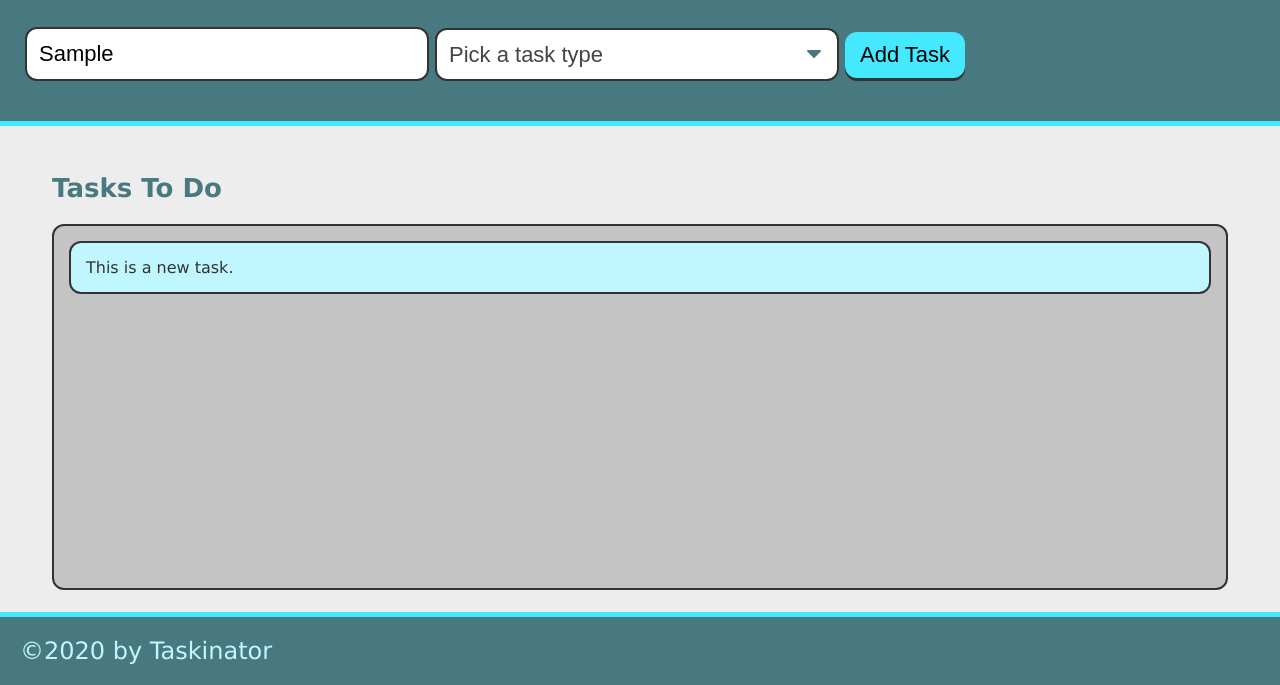
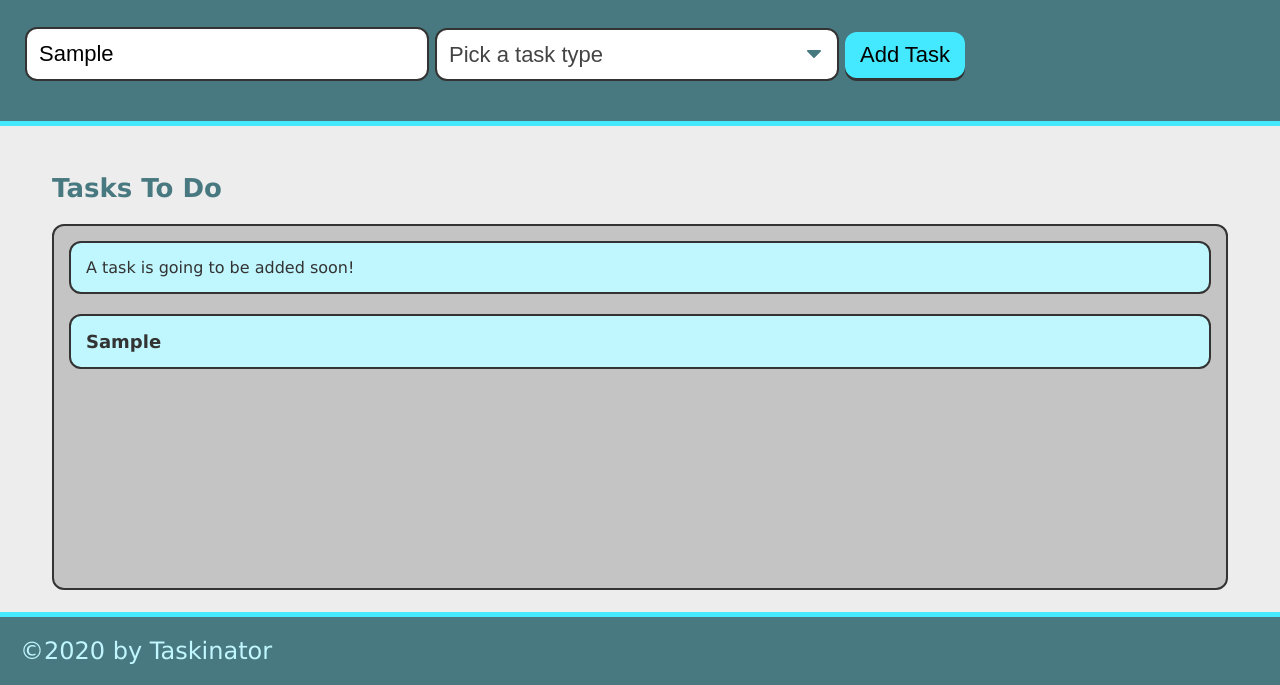
Before and after one commit to dgomez88/taskinator, a plain HTML site: page index.html in a window 1280 px wide. Both pictures are taken after typing "Sample" into the empty fields and a click on the button "Add Task". Shown: the part 115-800 px from the top of the page. Drawn offline with Linux system fonts and the light colour scheme.

Commit message:
capture form field values

```diff
--- a/assets/js/script.js
+++ b/assets/js/script.js
@@ -3,11 +3,24 @@ var tasksToDoEl = document.querySelector("#tasks-to-do");
 
 var createTaskHandler = function (event) {
     event.preventDefault();
+    var taskNameInput = document.querySelector("input[name='task-name']").value;
+    var taskTypeInput = document.querySelector("select[name='task-type']").value;
 
+    // create list item
     var listItemEl = document.createElement("li");
     listItemEl.className = "task-item";
-    listItemEl.textContent = "This is a new task.";
+
+    // create div to hold task info and add to list item
+    var taskInfoEl = document.createElement("div");
+    taskInfoEl.className = "task-info";
+
+    // add HTML content to div
+    taskInfoEl.innerHTML = "<h3 class='task-name'>" + taskNameInput + "</h3><span class='task-type'>" + taskTypeInput + "</span>";
+    listItemEl.appendChild(taskInfoEl);
+
+    // add entire list item to list
     tasksToDoEl.appendChild(listItemEl);
+
 };
 
 formEl.addEventListener("submit", createTaskHandler);
--- a/index.html
+++ b/index.html
@@ -36,6 +36,7 @@
         <section class="task-list-wrapper">
             <h2 class="list-title">Tasks To Do</h2>
             <ul class="task-list" id="tasks-to-do">
+                <li class="task-item">A task is going to be added soon!</li>
             </ul>
         </section>
     </main>
```
